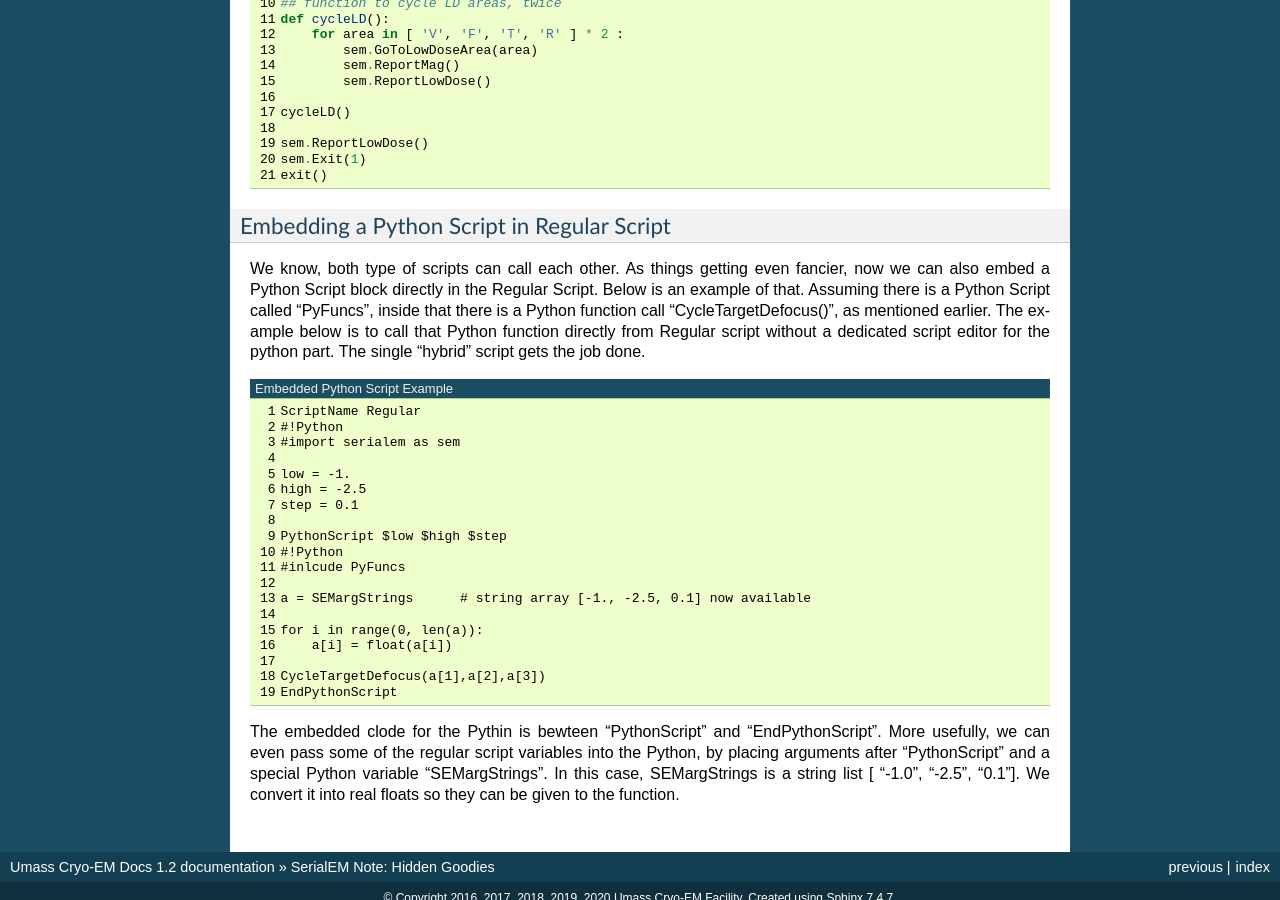
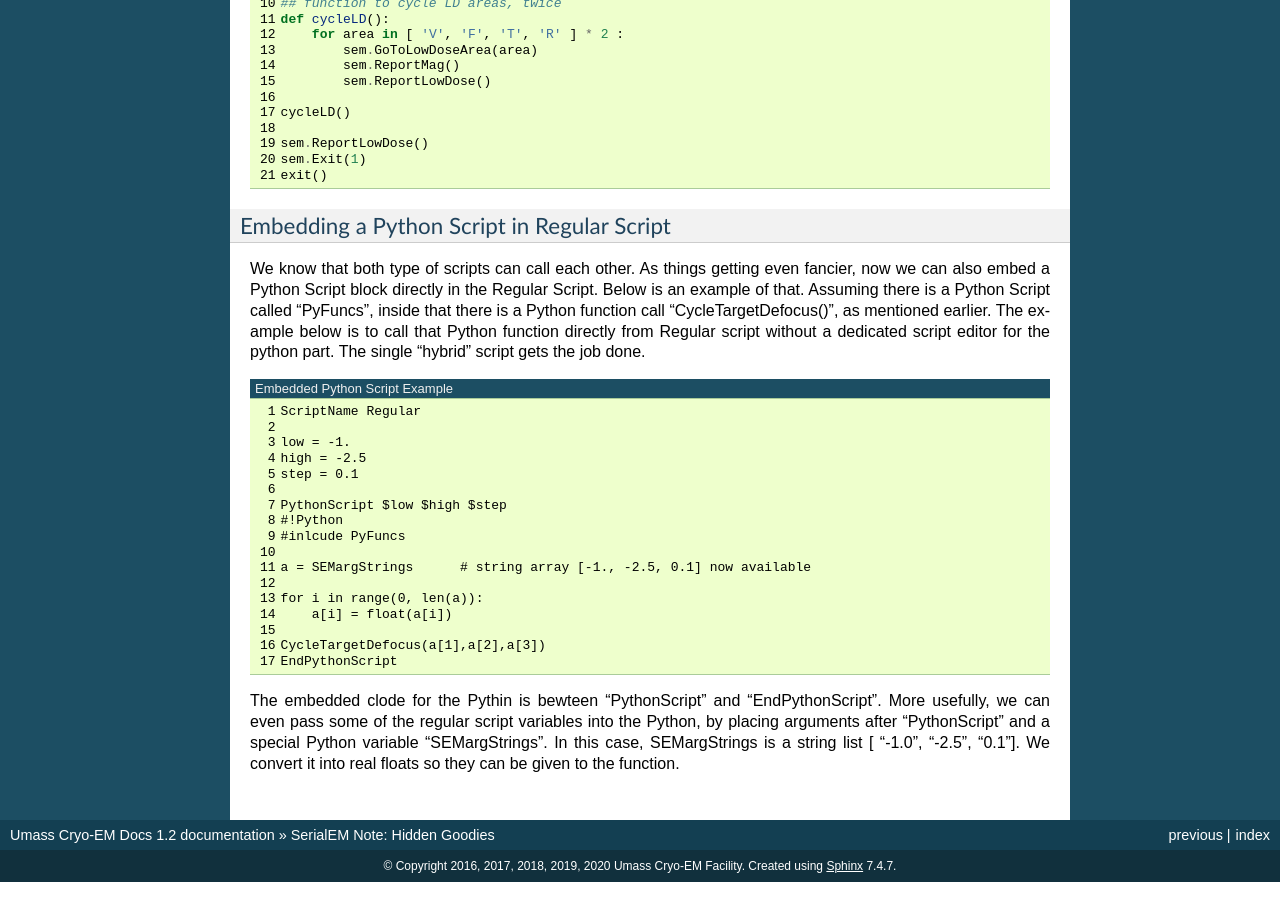
Before and after one commit to xuchen66/sphinx-emdocs, a Sphinx documentation site: the page built from source/serialem-note-hidden-goodies.rst, in a window 1280 px wide and 900 px high, scrolled down 6764 px. Built offline with Sphinx 7.4.7, drawn with Linux system fonts in a browser that asks for light colours; pages that are not in the unit, such as notebooks, are missing from menus.

Commit message:
Update serialem-note-hidden-goodies.rst

```diff
--- a/source/serialem-note-hidden-goodies.rst
+++ b/source/serialem-note-hidden-goodies.rst
@@ -438,15 +438,13 @@ Here is another example to run a python script on Mac to control a SerialEM runn
 Embedding a Python Script in Regular Script
 ~~~~~~~~~~~~~~~~~~~~~~~~~~~~~~~~~~~~~~~~~~~
 
-We know, both type of scripts can call each other. As things getting even fancier, now we can also embed a Python Script block directly in the Regular Script. Below is an example of that. Assuming there is a Python Script called "PyFuncs", inside that there is a Python function call "CycleTargetDefocus()", as mentioned earlier. The example below is to call that Python function directly from Regular script without a dedicated script editor for the python part. The single "hybrid" script gets the job done.
+We know that both type of scripts can call each other. As things getting even fancier, now we can also embed a Python Script block directly in the Regular Script. Below is an example of that. Assuming there is a Python Script called "PyFuncs", inside that there is a Python function call "CycleTargetDefocus()", as mentioned earlier. The example below is to call that Python function directly from Regular script without a dedicated script editor for the python part. The single "hybrid" script gets the job done.
 
 .. code-block::
    :linenos:
    :caption: Embedded Python Script Example
 
    ScriptName Regular
-   #!Python
-   #import serialem as sem
 
    low = -1.
    high = -2.5
```
